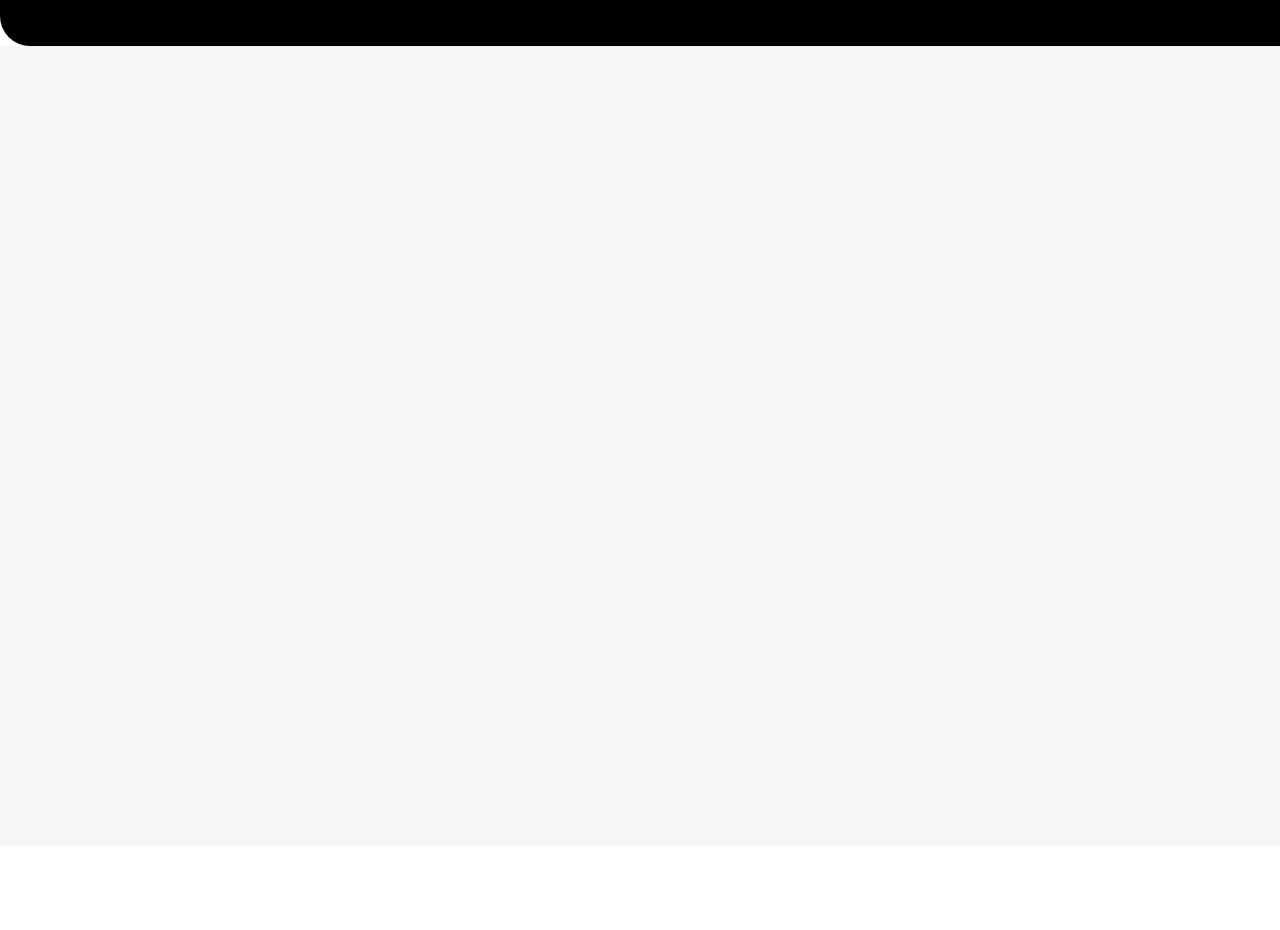
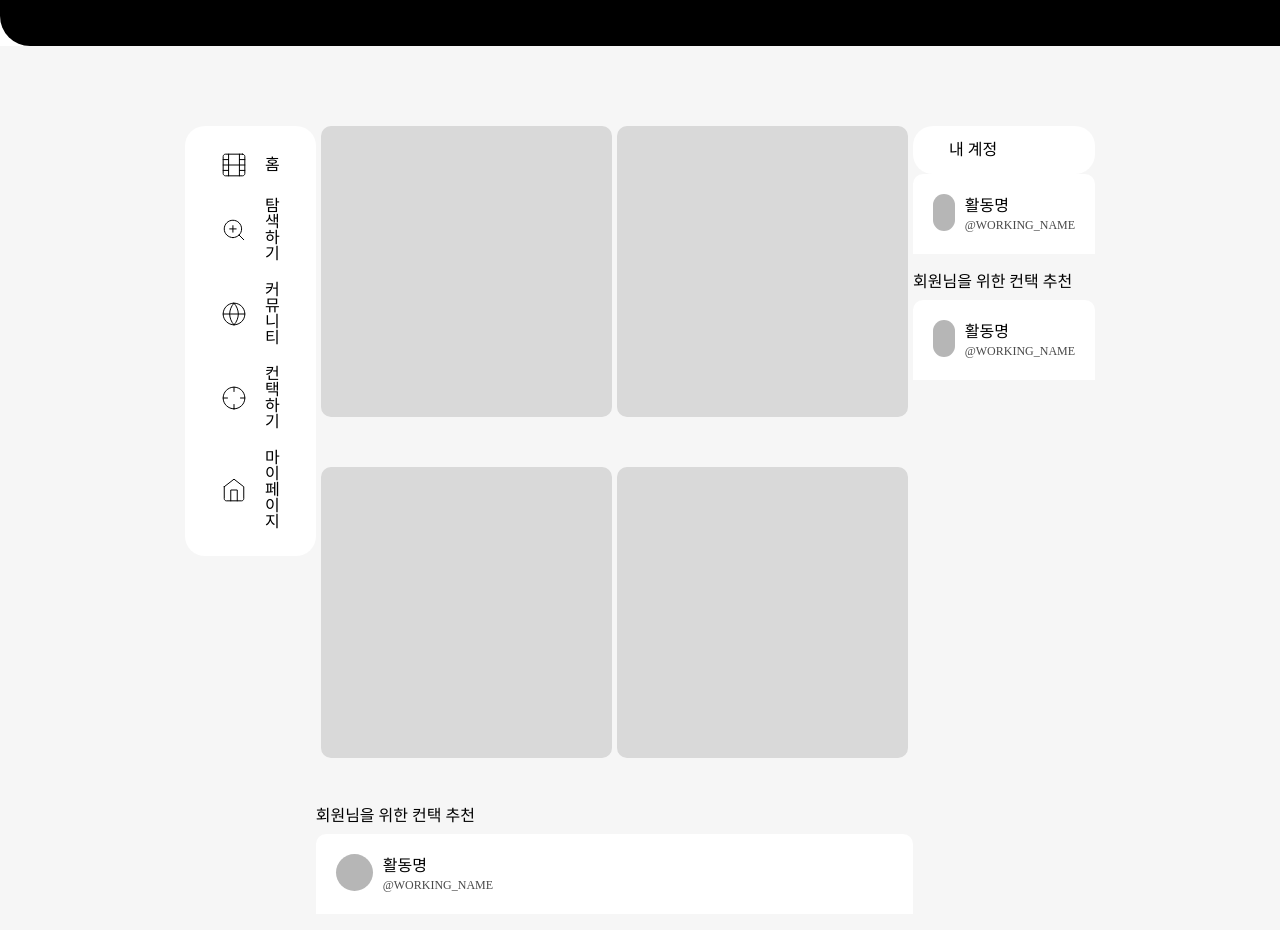
Before and after one commit to Artistep/Frontend, a React (Create React App) app: page /mypage in a window 1280 px wide. Shown: the part 380-1310 px from the top of the page. Before the commit the page ends 1226 px from the top, so only its background shows below. Built offline with nearby package versions, Linux system fonts and the light colour scheme; a web font is replaced by a local one.

Commit message:
[feat]마이페이지

```diff
--- a/src/components/Box/styled.js
+++ b/src/components/Box/styled.js
@@ -132,7 +132,7 @@ export const BigCir = styled.div`
   background: #b6b6b6;
   border-radius: 100px;
   margin-right: 10px;
-  align-self: center
+  align-self: center;
 `;
 
 export const MyBtext = styled.div`
@@ -179,9 +179,16 @@ export const MyBox = styled.div`
 `;
 
 export const Ftext = styled.div`
-font-family: 'Noto Sans KR';
-font-style: normal;
-font-weight: 400;
-font-size: 16px;
-line-height: 23px;
-`
+  font-family: "Noto Sans KR";
+  font-style: normal;
+  font-weight: 400;
+  font-size: 16px;
+  line-height: 23px;
+`;
+
+export const MyRec = styled.div`
+  width: 291px;
+  height: 291px;
+  background: #d9d9d9;
+  border-radius: 10px;
+`;
--- a/src/pages/mypage/index.jsx
+++ b/src/pages/mypage/index.jsx
@@ -6,7 +6,16 @@ import {
   MyStext,
   MyBox,
   Ftext,
+  SideBox,
+  SideContainer,
+  SideElement,
+  MyRec,
+  HeaderBox,
+  Circle,
+  HeaderBtext,
+  HeaderStext
 } from "../../components/Box/styled";
+import RightSideBar from "../../components/rightsidebar";
 
 const Mypage = () => {
   return (
@@ -20,7 +29,7 @@ const Mypage = () => {
               <MyStext>홍길동님의 레벨은 현재 1레벨입니다.</MyStext>
             </div>
 
-            <div style={{marginTop: "20px"}}>
+            <div style={{ marginTop: "20px" }}>
               <MyBtext>활동명</MyBtext>
               <MyStext>@Working_name</MyStext>
             </div>
@@ -53,8 +62,108 @@ const Mypage = () => {
           </div>
         </div>
       </Mycon>
+
+      <div
+        style={{
+          display: "flex",
+          paddingTop: "70px",
+          justifyContent: "center",
+          backgroundColor: "#F6F6F6",
+          height: "100vh",
+        }}
+      >
+        <div
+          style={{
+            display: "flex",
+            justifyContent: "center",
+            margin: "10px 200px 0px 200px",
+            width: "100%",
+          }}
+        >
+          {Left()}
+        </div>
+      </div>
     </div>
   );
 };
 
 export default Mypage;
+
+const Left = () => {
+  const tabmenu = [
+    {
+      id: "홈",
+      icon: `icon/film.svg`,
+      link: "/",
+    },
+    {
+      id: "탐색하기",
+      icon: "icon/zoom-in.svg",
+      link: "/search",
+    },
+    {
+      id: "커뮤니티",
+      icon: "icon/globe.svg",
+      link: "/community",
+    },
+    {
+      id: "컨택하기",
+      icon: "icon/crosshair.svg",
+      link: "/contact",
+    },
+    {
+      id: "마이페이지",
+      icon: "icon/home.svg",
+      link: "/mypage",
+    },
+  ];
+
+  const box = [1, 2];
+
+  return (
+    <>
+      <SideContainer id="left">
+        <SideBox id="left">
+          {tabmenu.map((v) => {
+            return (
+              <SideElement key={v.id}>
+                <img src={v.icon} alt={v.id} style={{ paddingRight: "18px" }} />
+                {v.id}
+              </SideElement>
+            );
+          })}
+        </SideBox>
+      </SideContainer>
+      <div style={{ width: "100%", margin: "0 auto"}}>
+        {box.map((i) => (
+          <div
+            style={{
+              display: "flex",
+              width: "100%",
+              marginBottom: "50px",
+              justifyContent: "space-evenly",
+            }}
+          >
+            <MyRec></MyRec>
+            <MyRec></MyRec>
+          </div>
+        ))}
+
+        <div style={{ width: "100%", marginTop: "20px" }}>
+          <div style={{ marginBottom: "10px" }}>회원님을 위한 컨택 추천</div>
+          <div>
+            <HeaderBox>
+              <Circle></Circle>
+              <div>
+                <HeaderBtext>활동명</HeaderBtext>
+                <HeaderStext>@WORKING_NAME</HeaderStext>
+              </div>
+            </HeaderBox>
+          </div>
+        </div>
+      </div>
+
+      <RightSideBar />
+    </>
+  );
+};
```
